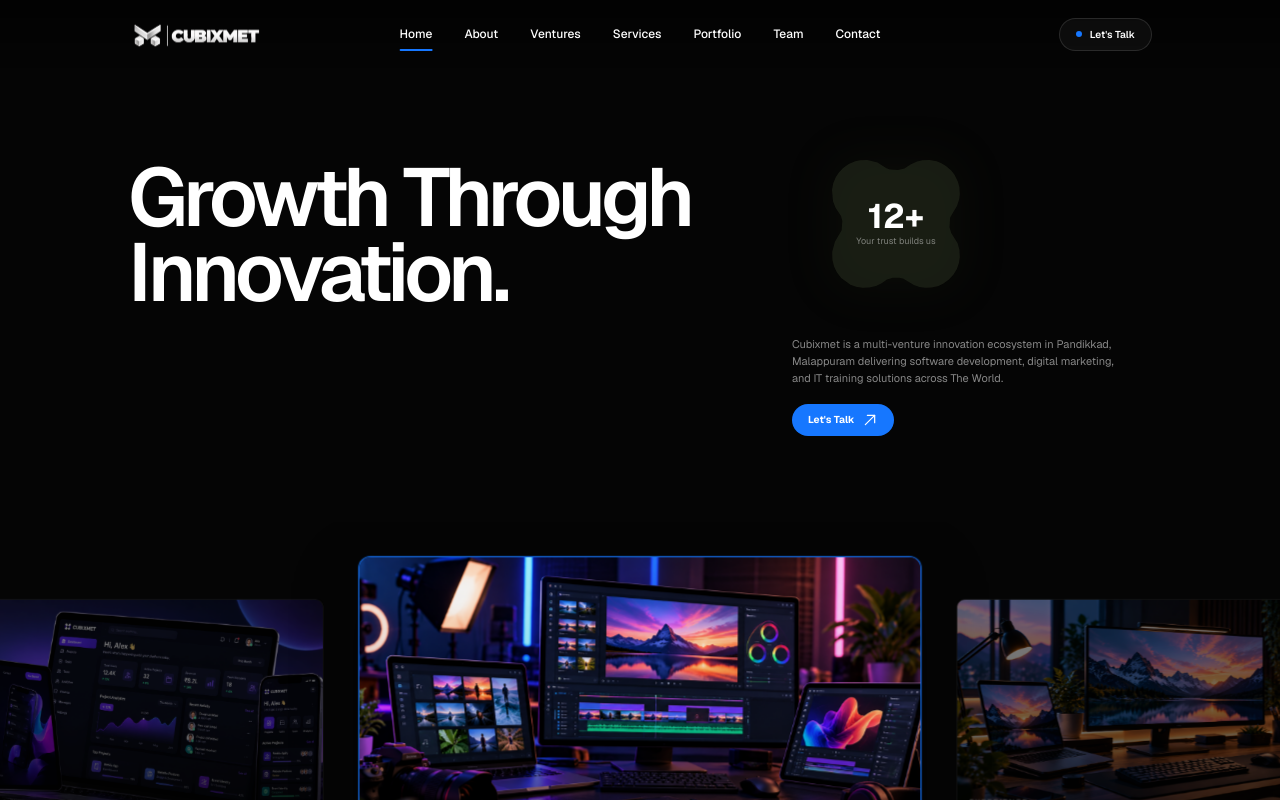
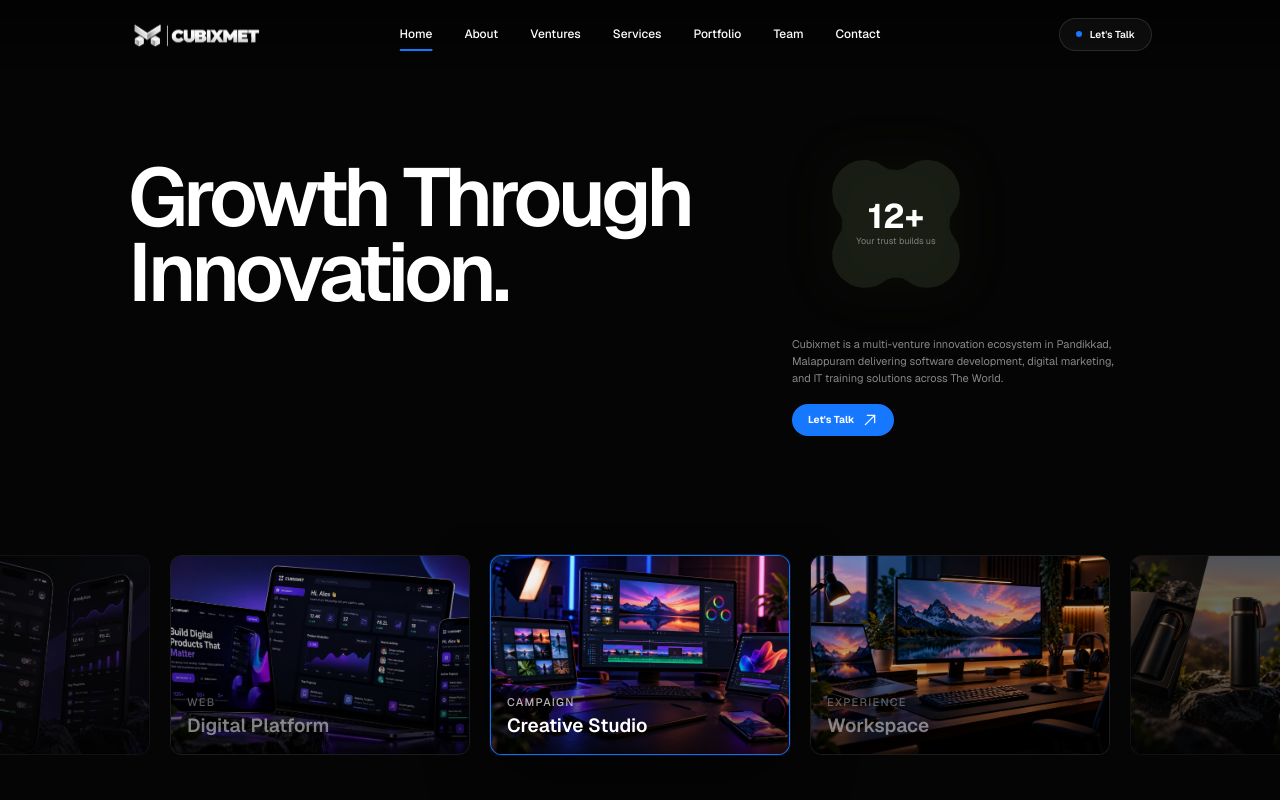
Before and after one commit to amnas-cubixmet/cubixmet, a Next.js app: page / in a window 1280 px wide. Shown: the top 800 px of the page. Built offline with nearby package versions, Linux system fonts and the light colour scheme.

Commit message:
style: display 3 full and 2 half preview hero cards on desktop

```diff
--- a/app/globals.css
+++ b/app/globals.css
@@ -380,6 +380,63 @@ a {
 }
 
 
+/*
+ * Desktop hero carousel: 3 complete projects with one half-visible
+ * preview on either edge. Adjacent centers sit exactly 25vw apart:
+ * cards are 25vw minus a 20px gutter and +/-2 cards are centered
+ * on the viewport edges, so their inner halves remain visible.
+ * Mobile and tablet positioning above intentionally stays unchanged.
+ */
+@media (min-width: 1024px) {
+  .hero-slider-stage {
+    height: clamp(235px, 20.8vw, 355px);
+  }
+
+  .hero-slider-card {
+    width: min(calc(25vw - 20px), 520px);
+    aspect-ratio: 1.5 / 1;
+  }
+
+  .hero-slider-card[data-offset="-1"] {
+    --hero-x: -25vw;
+    --hero-scale: 1;
+    --hero-opacity: 0.9;
+    filter: brightness(0.86);
+  }
+
+  .hero-slider-card[data-offset="1"] {
+    --hero-x: 25vw;
+    --hero-scale: 1;
+    --hero-opacity: 0.9;
+    filter: brightness(0.86);
+  }
+
+  .hero-slider-card[data-offset="-2"] {
+    --hero-x: -50vw;
+    --hero-scale: 1;
+    --hero-opacity: 0.58;
+    filter: brightness(0.72);
+  }
+
+  .hero-slider-card[data-offset="2"] {
+    --hero-x: 50vw;
+    --hero-scale: 1;
+    --hero-opacity: 0.58;
+    filter: brightness(0.72);
+  }
+
+  .hero-slider-card[data-offset="-3"] {
+    --hero-x: -75vw;
+    --hero-opacity: 0;
+  }
+
+  .hero-slider-card[data-offset="3"] {
+    --hero-x: 75vw;
+    --hero-opacity: 0;
+  }
+}
+
+
 
 
 
```
